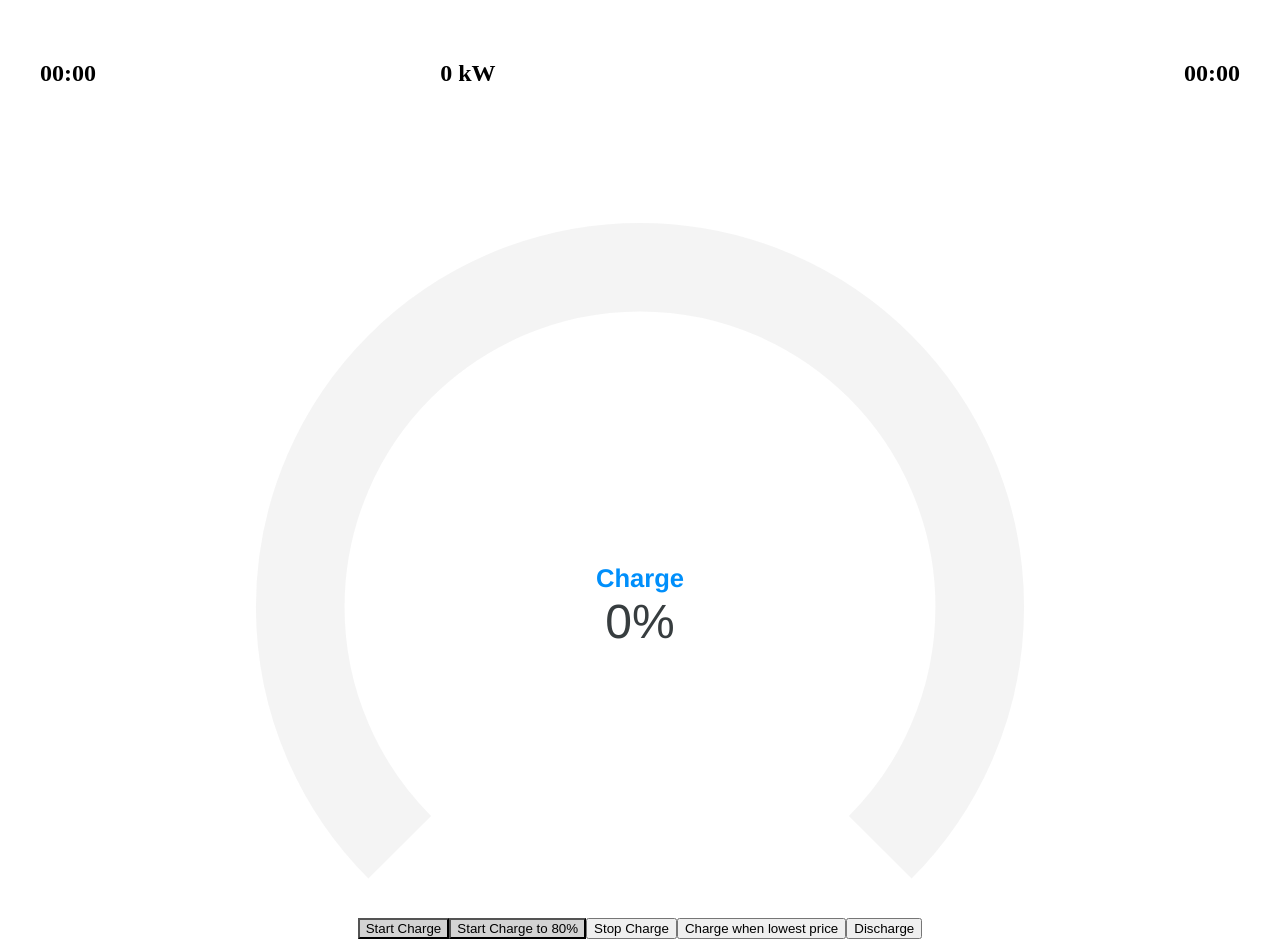
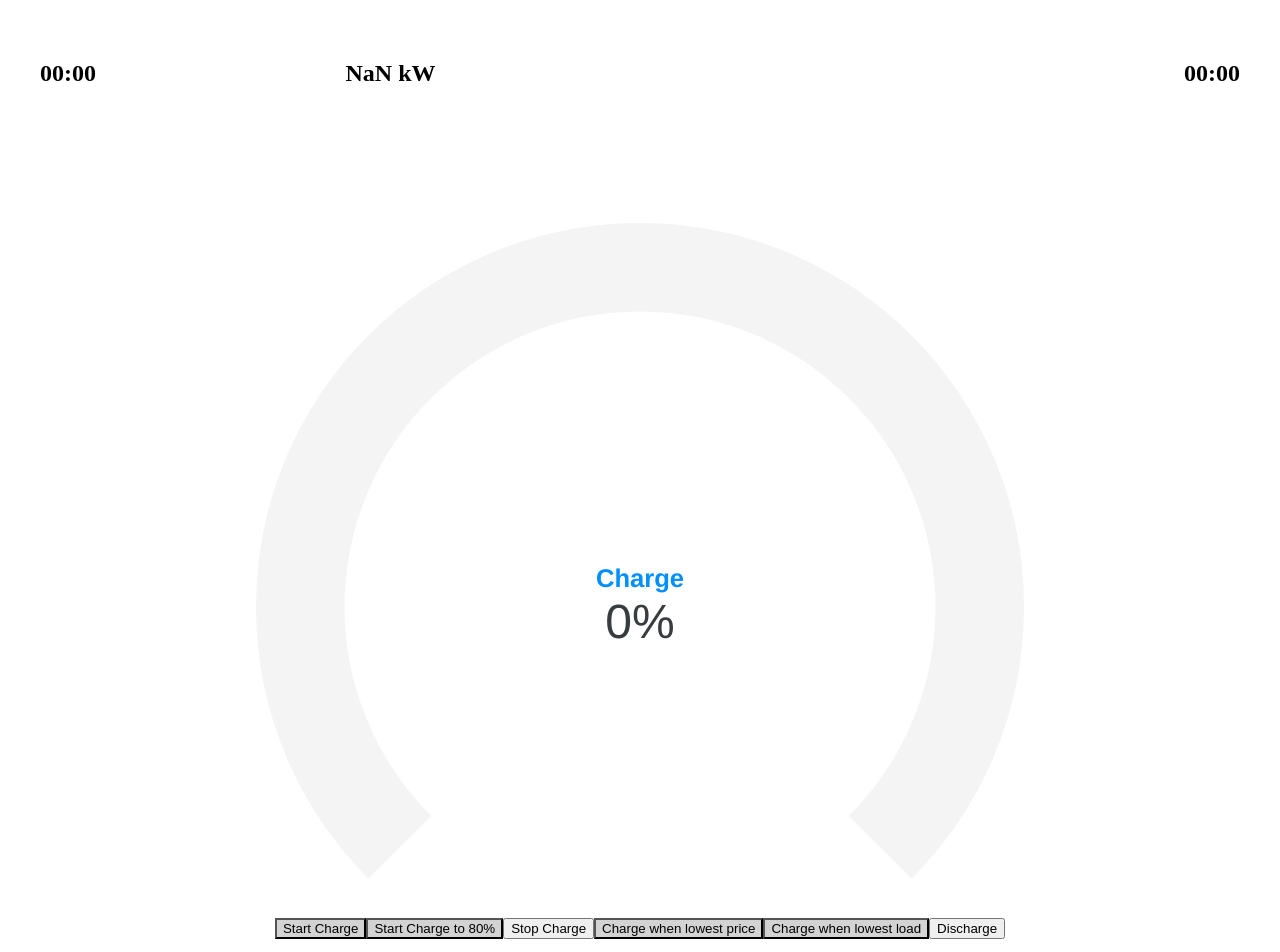
Before and after one commit to FredrikAndersson-MU24/charging-app, a React (Vite) app: page / in a window 1280 px wide. Shown: the top 952 px of the page. Built offline with nearby package versions, Linux system fonts and the light colour scheme; no server answers.

Commit message:
add logic to start load optimised charging

```diff
--- a/src/App.tsx
+++ b/src/App.tsx
@@ -291,6 +291,27 @@ function App() {
     }
 
 
+    const handleScheduleChargingWhenLowestLoad = () => {
+        setAbortCharge(() => false);
+        handleGetCharge();
+        if (chargeBelow80) {
+            //sort the map on price ascending
+            const chargingHours: Array<number> = [];
+            for(let i = 0; i < 4; i++){
+                if (dailyConsumption[i] + chargerLoad < maxLoad) {
+                    chargingHours.push(i);
+                }
+            }
+            console.log("Charging hours: " + chargingHours);
+            setChargingHoursSorted(chargingHours);
+            setIsLoadOptimisedScheduled(true);
+            checkChargeTo80PriceOptimised();
+        } else {
+            console.log("charge is already " + charge);
+        }
+    }
+
+
     const handleGetInfo = () => {
         api.get(`/info`)
             .then((response) => {
@@ -362,8 +383,9 @@ function App() {
         <>
             <div style={{display: "flex", flexDirection: "row", justifyContent: "space-between"}}>
                 <h2>{hour.toString().length == 2 ? hour : "0" + hour}:{minute.toString().length == 2 ? minute : "0" + minute}</h2>
-                <h2>{load} kW</h2>
+                <h2>{(dailyConsumption[currentHourRef.current] + chargerLoad).toFixed(2)} kW</h2>
                 <h2 style={{backgroundColor: (costOptimised ? "lightgreen" : "lightgrey")}}>{costOptimised ? "$" : ""}</h2>
+                <h2 style={{backgroundColor: (isLoadOptimisedScheduled ? "lightgreen" : "lightgrey")}}>{isLoadOptimisedScheduled ? "P" : ""}</h2>
                 <h2>{hour.toString().length == 2 ? hour : "0" + hour}:{minute.toString().length == 2 ? minute : "0" + minute}</h2>
 
             </div>
@@ -376,7 +398,8 @@ function App() {
                 Charge to 80%
             </button>
             <button onClick={handleAbortCharging}>Stop Charge</button>
-            <button onClick={handleScheduleChargingWhenLowestPrice}>Charge when lowest price</button>
+            <button onClick={handleScheduleChargingWhenLowestPrice} style={{backgroundColor: (costOptimised ? "lightgreen" : "lightgrey")}}>Charge when lowest price</button>
+            <button onClick={handleScheduleChargingWhenLowestLoad} style={{backgroundColor: (isLoadOptimisedScheduled ? "lightgreen" : "lightgrey")}}>Charge when lowest load</button>
 
             <button onClick={handleDischarge}>Discharge</button>
             <br/>
```
